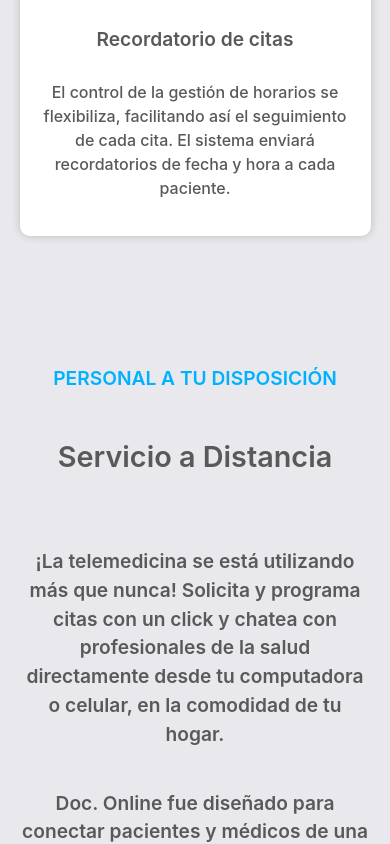
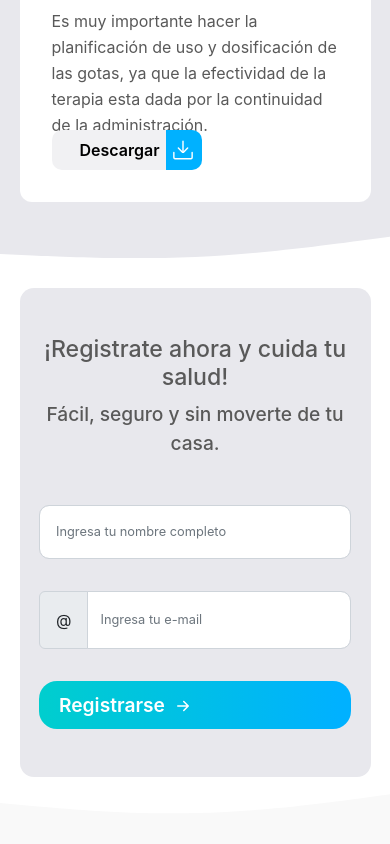
Before and after one commit to franco-buccellato/FrontDocOnlineLanding, a React (Create React App) app: page / in a window 390 px wide. Shown: the part 2915-3759 px from the top of the page. Built offline with nearby package versions, Linux system fonts and the light colour scheme.

Commit message:
modifoco responsive 8

```diff
--- a/src/components/LandingPage/LandingPage.js
+++ b/src/components/LandingPage/LandingPage.js
@@ -20,8 +20,8 @@
         <div className='landing-page'>
             <CuadradosFondo className='cuadradoFondo'/>
             <Inicio/>
-            <CalidadYBeneficios />
-            <Servicios/>
+            {/* <CalidadYBeneficios />
+            <Servicios/> */}
             {/* <ComoFunciona/> */}
             <Renovacion />
             <UsoPractico />
```
